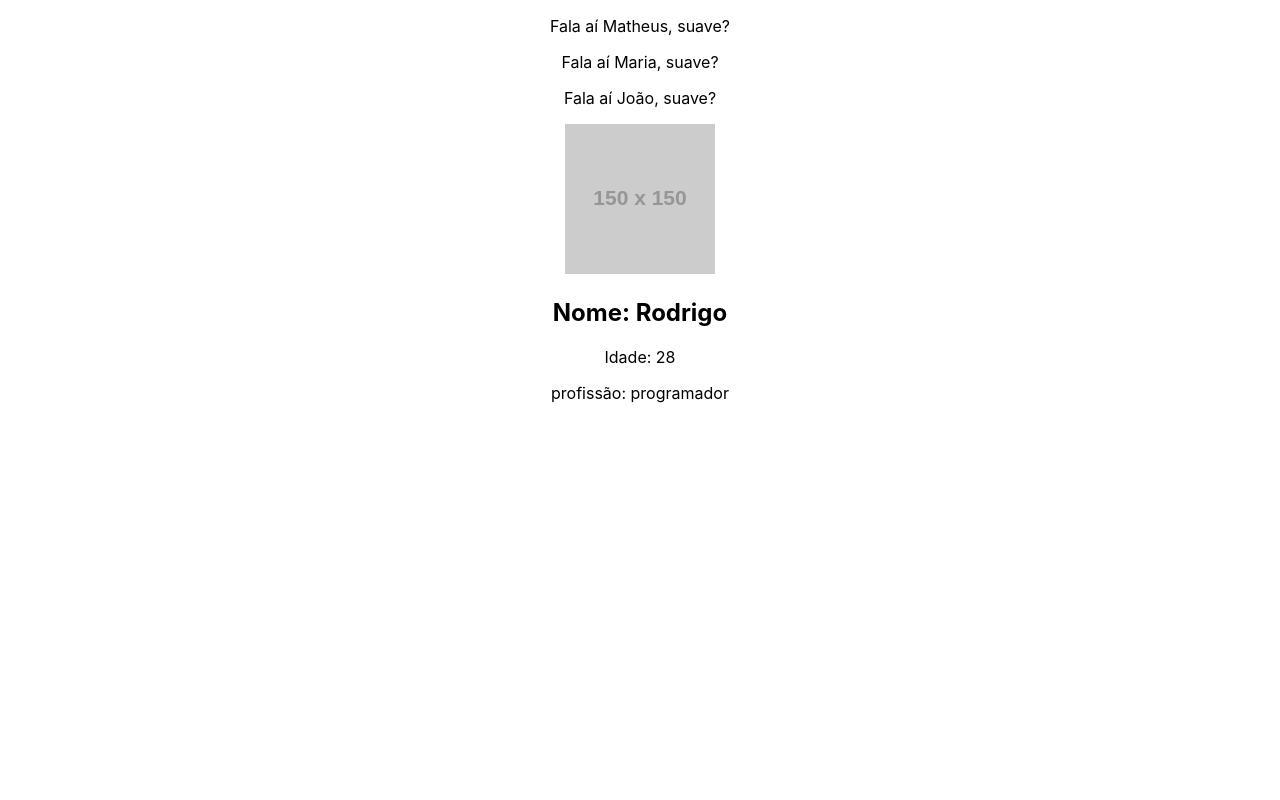
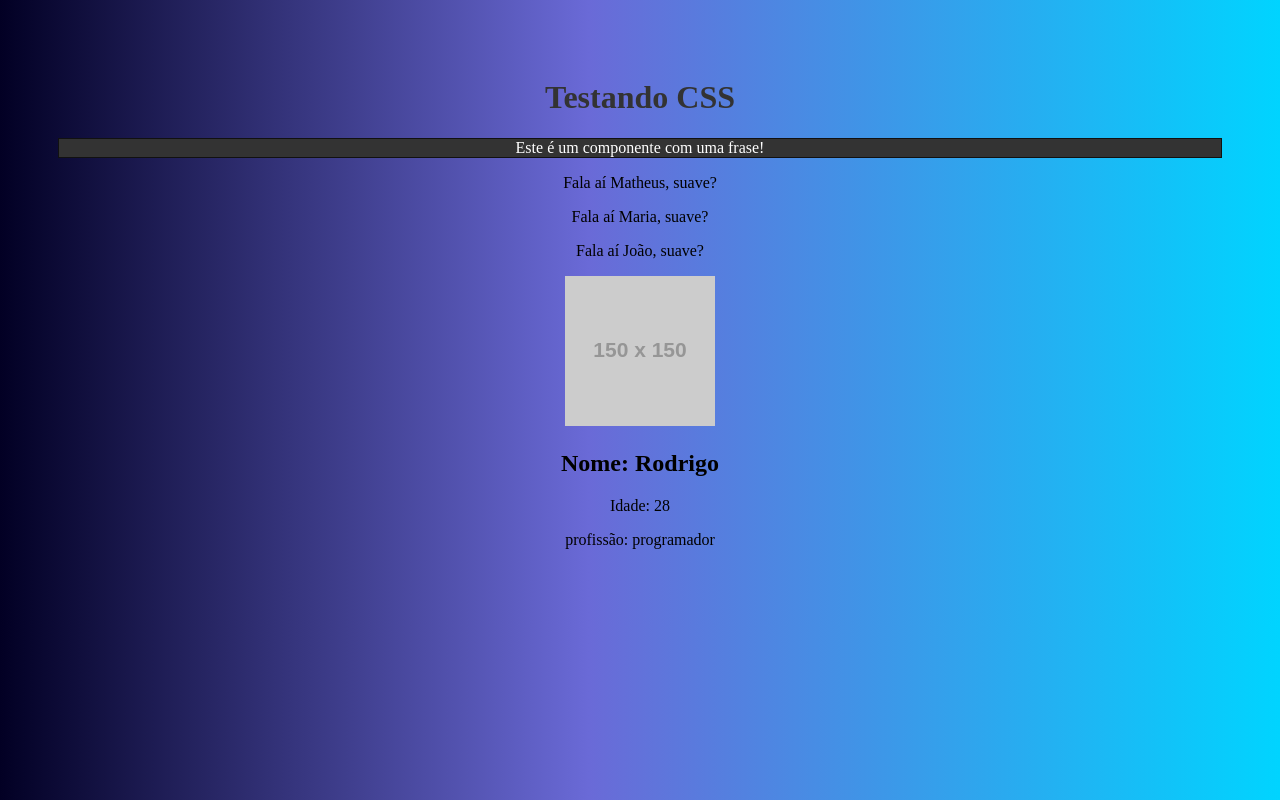
Before and after one commit to guilhermealbanaz/React.js-Curso-Introdutorio, a React (Create React App) app: page / in a window 1280 px wide. Built offline with nearby package versions, Linux system fonts and the light colour scheme.

Commit message:
CSS
usar CamelCase ou snake_case para nomear classes

```diff
--- a/src/App.js
+++ b/src/App.js
@@ -1,12 +1,15 @@
 import './App.css';
 import SayMyName from './components/SayMyName';
 import Pessoa from './components/Pessoa';
+import Frase from './components/Frase';
 
 function App() {
   const nome = "Maria"
 
   return (
     <div className="App">
+      <h1>Testando CSS</h1>
+      <Frase/>
       <SayMyName nome="Matheus"/>
       <SayMyName nome={nome}/>
       <SayMyName nome="João"/>
--- a/src/components/Frase.js
+++ b/src/components/Frase.js
@@ -1,7 +1,9 @@
+import styles from './Frase.module.css'
+
 function Frase(){
     return(
-        <div>
-            <p>Este é um componente com uma frase!</p>
+        <div className={styles.fraseContainer}>
+            <p className={styles.fraseContent}>Este é um componente com uma frase!</p>
         </div>
     );
 }
--- /dev/null
+++ b/src/components/Frase.module.css
@@ -0,0 +1,10 @@
+.fraseContainer{
+    background-color: #333;
+    border: 1px solid #111;
+}
+
+.fraseContent{
+    color: white;
+    background-color: #333;
+    margin: 0;
+}
--- a/src/index.css
+++ b/src/index.css
@@ -1,13 +1,9 @@
 body {
-  margin: 0;
-  font-family: -apple-system, BlinkMacSystemFont, 'Segoe UI', 'Roboto', 'Oxygen',
-    'Ubuntu', 'Cantarell', 'Fira Sans', 'Droid Sans', 'Helvetica Neue',
-    sans-serif;
-  -webkit-font-smoothing: antialiased;
-  -moz-osx-font-smoothing: grayscale;
+  padding: 50px;
+  background: rgb(2,0,36);
+  background: linear-gradient(90deg, rgba(2,0,36,1) 0%, rgba(106,106,215,1) 46%, rgba(0,212,255,1) 100%);
 }
 
-code {
-  font-family: source-code-pro, Menlo, Monaco, Consolas, 'Courier New',
-    monospace;
+h1{
+  color: #333;
 }
```
